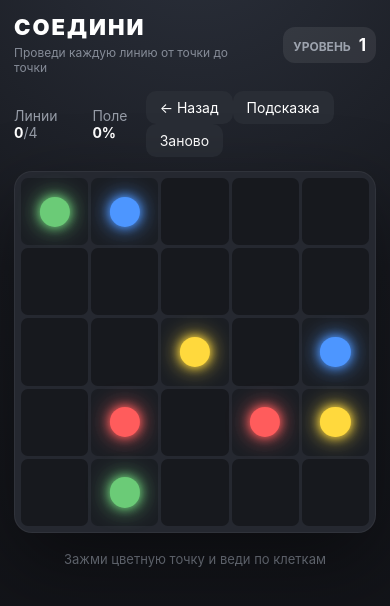
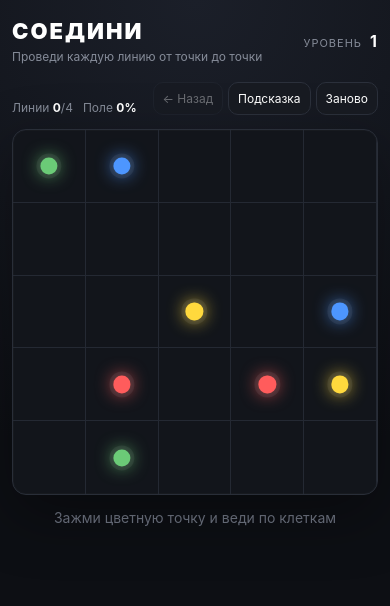
Before and after one commit to dancheei2-hue/Soedini, a React (Vite) app: page / in a window 390 px wide. Shown: the top 606 px of the page. Built offline with nearby package versions, Linux system fonts and the light colour scheme.

Commit message:
Update style.css

```diff
--- a/src/style.css
+++ b/src/style.css
@@ -6,8 +6,8 @@ html,
 body,
 #root {
   margin: 0;
+  min-height: 100%;
   width: 100%;
-  min-height: 100%;
 }
 
 body {
@@ -17,13 +17,8 @@ body {
     BlinkMacSystemFont,
     "Segoe UI",
     sans-serif;
-
-  background: #0f1014;
-  color: #fff;
-
-  user-select: none;
-  -webkit-user-select: none;
-  -webkit-touch-callout: none;
+  background: #0d0f14;
+  color: #ffffff;
 }
 
 button {
@@ -32,21 +27,18 @@ button {
 
 .app {
   min-height: 100vh;
-  padding: 24px;
-
   background:
     radial-gradient(
-      circle at 50% -10%,
-      #2b303b 0%,
-      #17191f 42%,
-      #0f1014 100%
+      circle at top,
+      #1b1f29 0%,
+      #0d0f14 55%
     );
+  padding: 28px 20px 40px;
 }
 
 .topbar {
-  width: min(720px, 100%);
+  width: min(760px, 100%);
   margin: 0 auto 24px;
-
   display: flex;
   align-items: center;
   justify-content: space-between;
@@ -61,35 +53,25 @@ button {
 
 .subtitle {
   margin-top: 5px;
-
-  color: #858b97;
+  color: #858b98;
   font-size: 14px;
 }
 
 .level {
-  padding: 10px 15px;
-
-  border-radius: 12px;
-
-  background: rgba(255, 255, 255, 0.08);
-
-  color: #9da3ae;
-
-  font-size: 12px;
-  font-weight: 700;
-
   white-space: nowrap;
+  color: #858b98;
+  font-size: 13px;
+  letter-spacing: 1px;
 }
 
 .level strong {
-  margin-left: 5px;
-
-  color: #fff;
-  font-size: 17px;
+  color: #ffffff;
+  font-size: 18px;
+  margin-left: 4px;
 }
 
 .game {
-  width: min(720px, 100%);
+  width: min(760px, 100%);
   margin: 0 auto;
 }
 
@@ -97,296 +79,146 @@ button {
   display: flex;
   align-items: center;
   justify-content: space-between;
-
+  gap: 12px;
   margin-bottom: 14px;
-
-  color: #969ca7;
-  font-size: 14px;
 }
 
 .stats {
   display: flex;
+  align-items: center;
   gap: 18px;
+  color: #858b98;
+  font-size: 14px;
 }
 
 .stats strong {
-  color: #fff;
+  color: #ffffff;
 }
 
-.info button {
-  padding: 8px 14px;
+.controls {
+  display: flex;
+  align-items: center;
+  gap: 8px;
+}
 
-  border: 0;
+.controls button,
+.info > button {
+  border: 1px solid #2b303b;
+  background: #181b22;
+  color: #ffffff;
   border-radius: 10px;
-
-  background: #292d35;
-  color: #fff;
-
+  padding: 9px 13px;
   cursor: pointer;
-
   transition:
     background 0.15s ease,
+    opacity 0.15s ease,
     transform 0.15s ease;
 }
 
-.info button:hover {
-  background: #353a44;
+.controls button:hover:not(:disabled),
+.info > button:hover {
+  background: #232833;
 }
 
-.info button:active {
-  transform: scale(0.95);
+.controls button:active:not(:disabled),
+.info > button:active {
+  transform: scale(0.97);
+}
+
+.controls button:disabled {
+  opacity: 0.35;
+  cursor: default;
 }
 
 .board {
   position: relative;
+  display: grid;
+  width: 100%;
+  aspect-ratio: 1;
+  overflow: hidden;
+  border: 1px solid #292e38;
+  border-radius: 18px;
+  background: #12151b;
+  box-shadow:
+    0 20px 60px rgba(0, 0, 0, 0.35),
+    inset 0 0 0 1px rgba(255, 255, 255, 0.02);
+  touch-action: none;
+  user-select: none;
+}
 
-  width: min(650px, 100%);
-  aspect-ratio: 1 / 1;
+.cell {
+  position: relative;
+  min-width: 0;
+  min-height: 0;
+  padding: 0;
+  border: 0;
+  border-right: 1px solid #242933;
+  border-bottom: 1px solid #242933;
+  background: transparent;
+  cursor: pointer;
+  touch-action: none;
+}
 
-  margin: 0 auto;
+.cell:nth-last-child(-n + 5) {
+  border-bottom: 0;
+}
 
-  display: grid;
+.cell:hover {
+  background: rgba(255, 255, 255, 0.025);
+}
 
-  padding: 9px;
-  gap: 4px;
+.cell.active {
+  background: rgba(255, 255, 255, 0.035);
+}
 
-  border-radius: 24px;
+.cell.connected {
+  background: rgba(255, 255, 255, 0.015);
+}
 
-  background: #252830;
-
+.dot {
+  position: absolute;
+  left: 50%;
+  top: 50%;
+  width: 24%;
+  aspect-ratio: 1;
+  min-width: 12px;
+  min-height: 12px;
+  max-width: 24px;
+  max-height: 24px;
+  transform: translate(-50%, -50%);
+  border-radius: 50%;
   box-shadow:
-    0 30px 80px rgba(0, 0, 0, 0.45),
-    inset 0 0 0 1px rgba(255, 255, 255, 0.05);
-
-  overflow: hidden;
-
-  touch-action: none;
+    0 0 0 4px rgba(255, 255, 255, 0.06),
+    0 0 18px var(--dot-color);
+  z-index: 4;
+  pointer-events: none;
 }
 
 .lines {
   position: absolute;
-
   inset: 0;
-
   width: 100%;
   height: 100%;
-
-  z-index: 5;
-
+  z-index: 2;
   pointer-events: none;
-
-  overflow: visible;
 }
 
 .connection-line {
   fill: none;
-
-  stroke-width: 7;
-
+  stroke-width: 5;
   stroke-linecap: round;
   stroke-linejoin: round;
-
-  filter:
-    drop-shadow(0 0 4px currentColor)
-    drop-shadow(0 0 8px currentColor);
+  opacity: 0.95;
+  filter: drop-shadow(
+    0 0 5px rgba(255, 255, 255, 0.15)
+  );
+  pointer-events: none;
 }
 
 .active-line {
-  opacity: 0.8;
-
-  stroke-width: 7;
+  opacity: 0.7;
 }
 
-.cell {
-  position: relative;
-
-  z-index: 10;
-
-  min-width: 0;
-  min-height: 0;
-
-  border: 0;
-  border-radius: 10px;
-
-  background: #17191e;
-
-  cursor: crosshair;
-
-  padding: 0;
-
-  touch-action: none;
-
-  transition:
-    background 0.12s ease,
-    transform 0.12s ease,
-    box-shadow 0.12s ease;
-}
-
-.cell:hover {
-  background: #1d2027;
-}
-
-.cell:active {
-  transform: scale(0.96);
-}
-
-.cell.active {
-  background: #22262e;
-}
-
-.cell.connected {
-  background: rgba(255, 255, 255, 0.025);
-}
-
-.cell.endpoint {
-  background: #1b1e24;
-}
-
-.dot {
-  position: absolute;
-
-  left: 50%;
-  top: 50%;
-
-  width: 42%;
-  aspect-ratio: 1 / 1;
-
-  transform: translate(-50%, -50%);
-
-  border-radius: 50%;
-
-  box-shadow:
-    0 0 10px var(--dot-color),
-    0 0 22px var(--dot-color),
-    0 0 38px rgba(255, 255, 255, 0.08);
-
-  transition:
-    transform 0.15s ease,
-    box-shadow 0.15s ease;
-}
-
-.cell.endpoint:hover .dot,
-.cell.endpoint:active .dot {
-  transform: translate(-50%, -50%) scale(1.12);
-}
-
-.cell.connected .dot {
-  box-shadow:
-    0 0 12px var(--dot-color),
-    0 0 28px var(--dot-color);
-}
-
-.hint {
-  margin-top: 18px;
-
-  text-align: center;
-
-  color: #777d88;
-  font-size: 14px;
-}
-
-.success {
-  margin-top: 20px;
-  padding: 22px;
-
-  text-align: center;
-
-  border-radius: 18px;
-
-  background: rgba(107, 203, 119, 0.1);
-
-  border: 1px solid rgba(107, 203, 119, 0.25);
-}
-
-.success-title {
-  font-size: 22px;
-  font-weight: 800;
-}
-
-.success-text {
-  margin-top: 6px;
-
-  color: #969ca6;
-  font-size: 14px;
-}
-
-.next {
-  margin-top: 16px;
-
-  padding: 12px 22px;
-
-  border: 0;
-  border-radius: 12px;
-
-  background: #fff;
-  color: #101114;
-
-  font-weight: 800;
-
-  cursor: pointer;
-
-  transition:
-    transform 0.15s ease,
-    opacity 0.15s ease;
-}
-
-.next:hover {
-  transform: translateY(-1px);
-  opacity: 0.9;
-}
-
-.next:active {
-  transform: scale(0.97);
-}
-
-@media (max-width: 600px) {
-  .app {
-    padding: 14px;
-  }
-
-  .topbar {
-    margin-bottom: 16px;
-  }
-
-  .logo {
-    font-size: 22px;
-    letter-spacing: 2px;
-  }
-
-  .subtitle {
-    font-size: 12px;
-  }
-
-  .level {
-    padding: 8px 10px;
-  }
-
-  .board {
-    padding: 7px;
-    gap: 3px;
-    border-radius: 18px;
-  }
-
-  .cell {
-    border-radius: 7px;
-  }
-
-  .dot {
-    width: 45%;
-  }
-
-  .connection-line {
-    stroke-width: 8;
-  }
-
-  .active-line {
-    stroke-width: 8;
-  }
-
-  .hint {
-    font-size: 13px;
-  }
-}
 .hint-dot {
   position: absolute;
   left: 50%;
@@ -401,3 +233,108 @@ button {
   pointer-events: none;
   z-index: 5;
 }
+
+.hint {
+  margin-top: 14px;
+  text-align: center;
+  color: #737987;
+  font-size: 14px;
+}
+
+.success {
+  margin-top: 18px;
+  padding: 22px;
+  text-align: center;
+  border: 1px solid #292e38;
+  border-radius: 16px;
+  background: #15181f;
+}
+
+.success-title {
+  font-size: 22px;
+  font-weight: 800;
+}
+
+.success-text {
+  margin-top: 6px;
+  color: #858b98;
+  font-size: 14px;
+}
+
+.next {
+  margin-top: 16px;
+  border: 0;
+  border-radius: 11px;
+  padding: 12px 18px;
+  background: #ffffff;
+  color: #111318;
+  font-weight: 700;
+  cursor: pointer;
+}
+
+.next:hover {
+  opacity: 0.9;
+}
+
+@media (max-width: 600px) {
+  .app {
+    padding: 18px 12px 28px;
+  }
+
+  .topbar {
+    margin-bottom: 18px;
+  }
+
+  .logo {
+    font-size: 22px;
+    letter-spacing: 2px;
+  }
+
+  .subtitle {
+    font-size: 12px;
+  }
+
+  .level {
+    font-size: 11px;
+  }
+
+  .level strong {
+    font-size: 16px;
+  }
+
+  .info {
+    align-items: flex-end;
+  }
+
+  .stats {
+    gap: 10px;
+    font-size: 12px;
+  }
+
+  .controls {
+    gap: 5px;
+  }
+
+  .controls button {
+    padding: 8px 9px;
+    font-size: 12px;
+  }
+
+  .board {
+    border-radius: 14px;
+  }
+
+  .connection-line {
+    stroke-width: 5.5;
+  }
+
+  .dot {
+    min-width: 13px;
+    min-height: 13px;
+  }
+
+  .hint-dot {
+    width: 7px;
+    height: 7px;
+  }
+}
```
